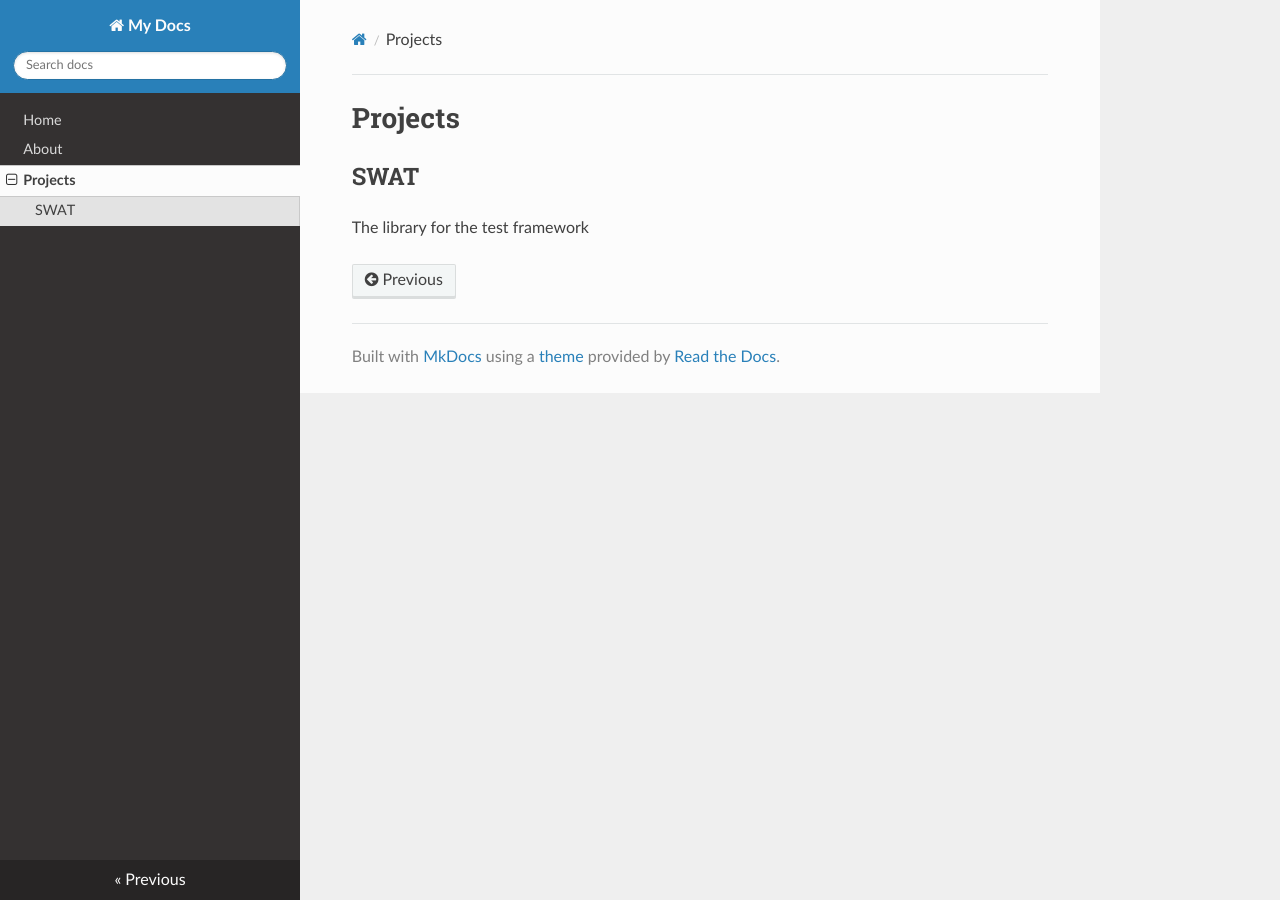
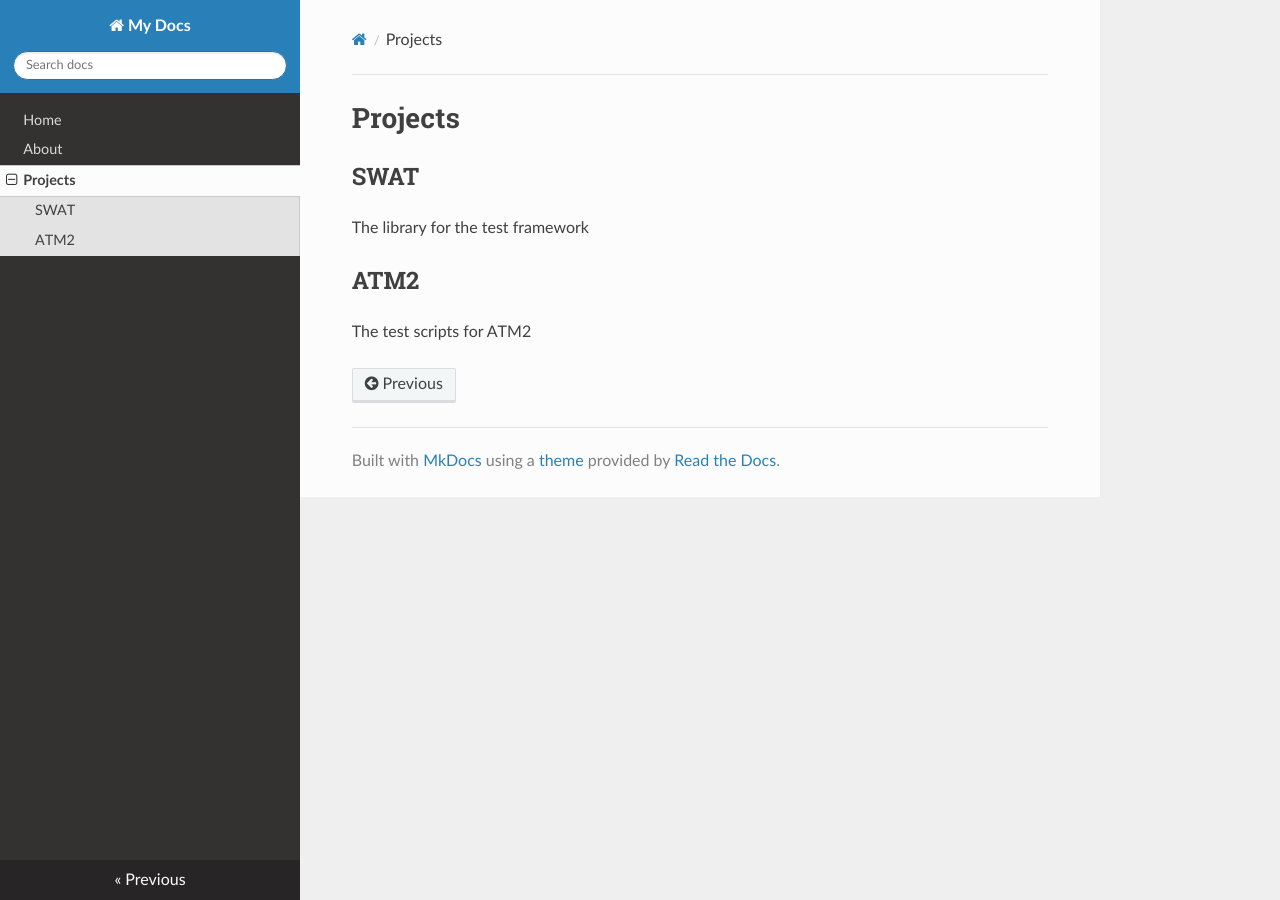
Before and after one commit to GerdWiegand/gittraining, an MkDocs documentation site: the page built from docs/projects.md, in a window 1280 px wide. Built offline with MkDocs 1.6.1, drawn with Linux system fonts in a browser that asks for light colours; nearby versions of some CDN libraries; old or Windows-style settings are respelled for this version of MkDocs.

Commit message:
Add project ATM2 to project.md
[artf37541]

Change-Id: Ia0575a9c9bfa0dd33d1bc79de643161c08f6d775

```diff
--- a/docs/projects.md
+++ b/docs/projects.md
@@ -3,3 +3,7 @@
 ## SWAT
 
 The library for the test framework
+
+## ATM2
+
+The test scripts for ATM2
```
